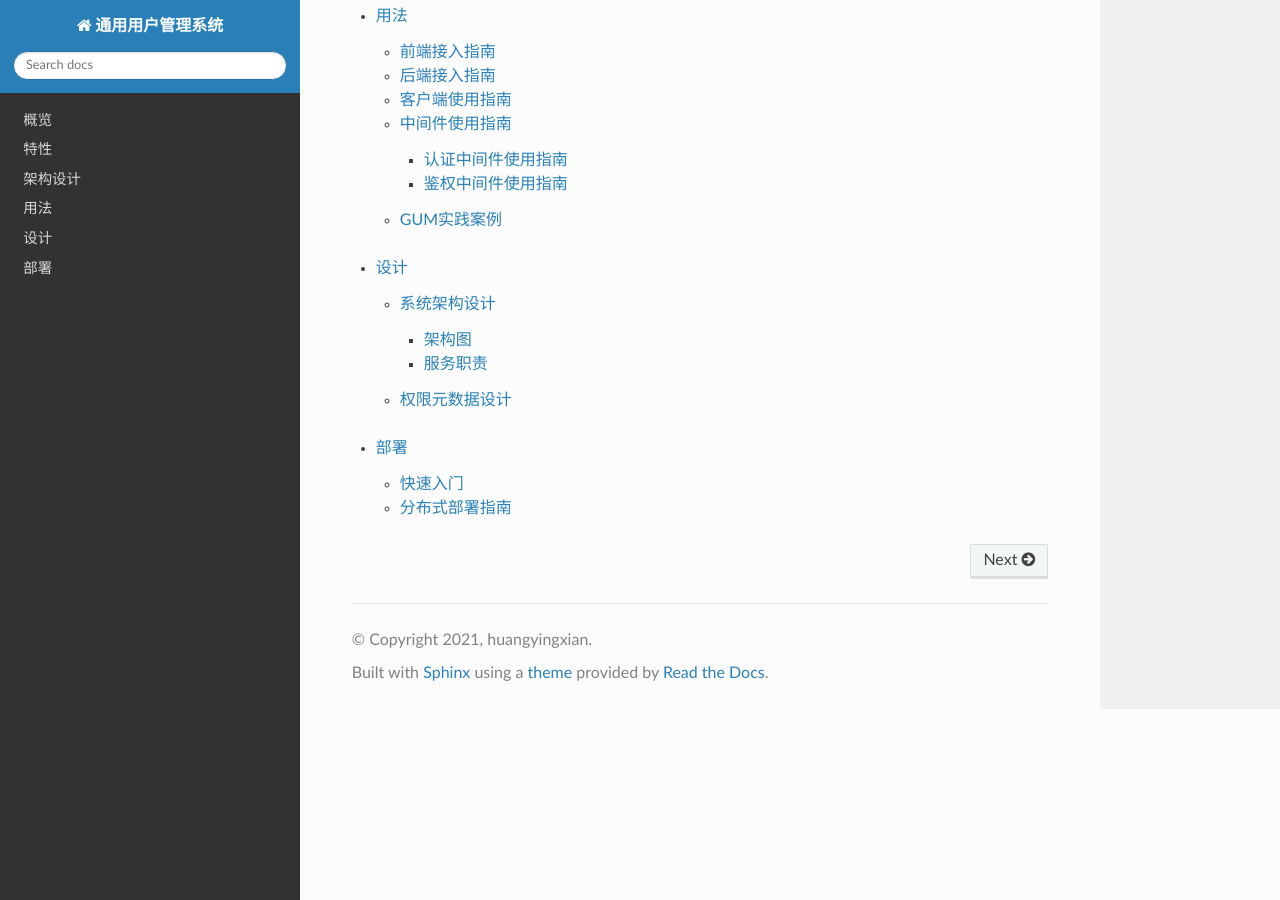
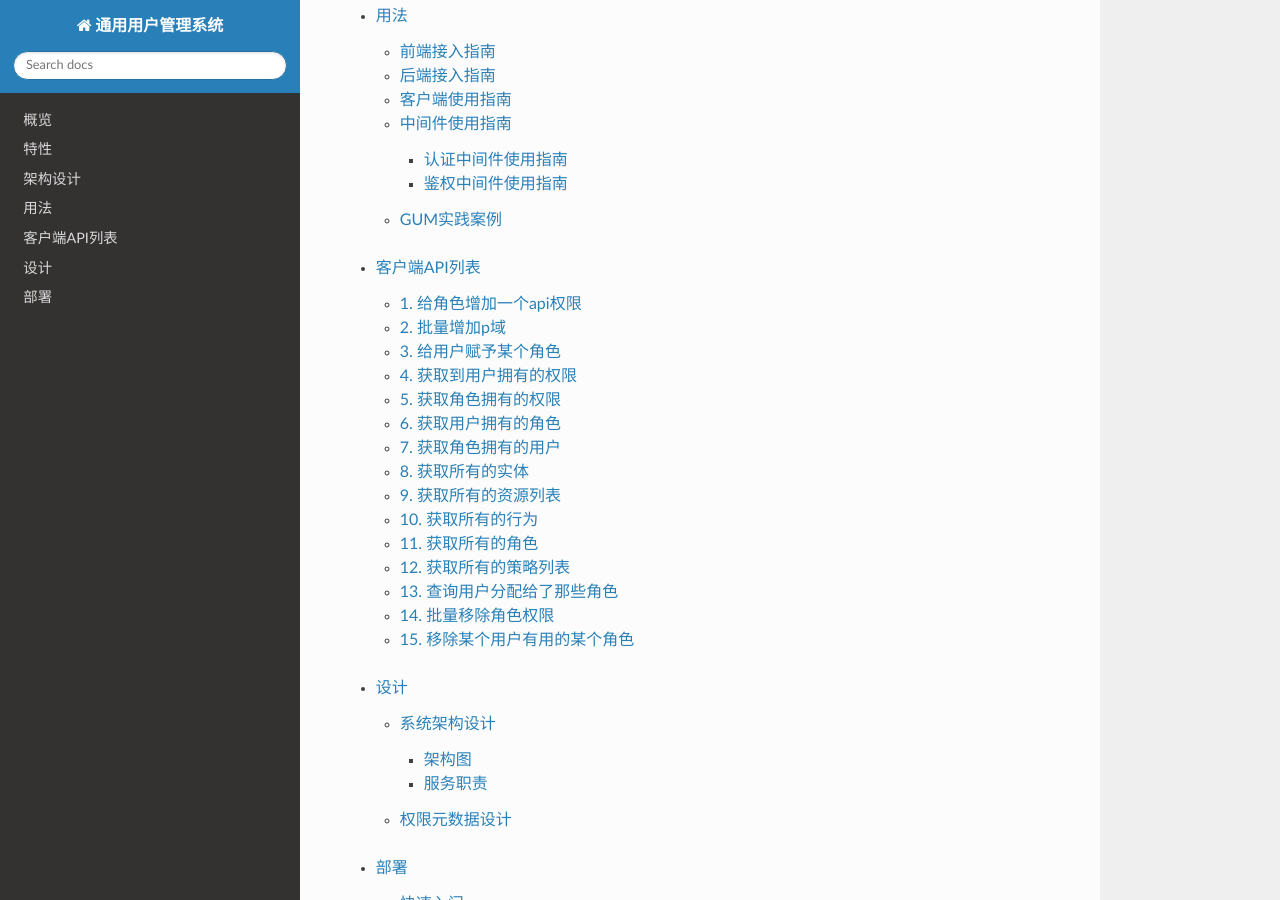
Before and after one commit to General-User-Management/gum-doc, a Sphinx documentation site: the page built from source/index.rst, in a window 1280 px wide and 900 px high, scrolled down 503 px. Built offline with Sphinx 7.4.7 and the Read the Docs theme 2.0.0, drawn with Linux system fonts in a browser that asks for light colours.

Commit message:
增加API

```diff
--- /dev/null
+++ b/source/api.md
@@ -0,0 +1,16 @@
+# 客户端API列表
+## 1. 给角色增加一个api权限
+## 2. 批量增加p域
+## 3. 给用户赋予某个角色
+## 4. 获取到用户拥有的权限
+## 5. 获取角色拥有的权限
+## 6. 获取用户拥有的角色
+## 7. 获取角色拥有的用户
+## 8. 获取所有的实体
+## 9. 获取所有的资源列表
+## 10. 获取所有的行为
+## 11. 获取所有的角色
+## 12. 获取所有的策略列表
+## 13. 查询用户分配给了那些角色
+## 14. 批量移除角色权限
+## 15. 移除某个用户有用的某个角色
--- a/source/index.rst
+++ b/source/index.rst
@@ -28,6 +28,11 @@
    usage
 
 .. toctree::
+   :maxdepth: 2
+
+   api
+
+.. toctree::
    :maxdepth: 3
 
    design
```
Also changed, not shown: source/_static/gum架构.png.
